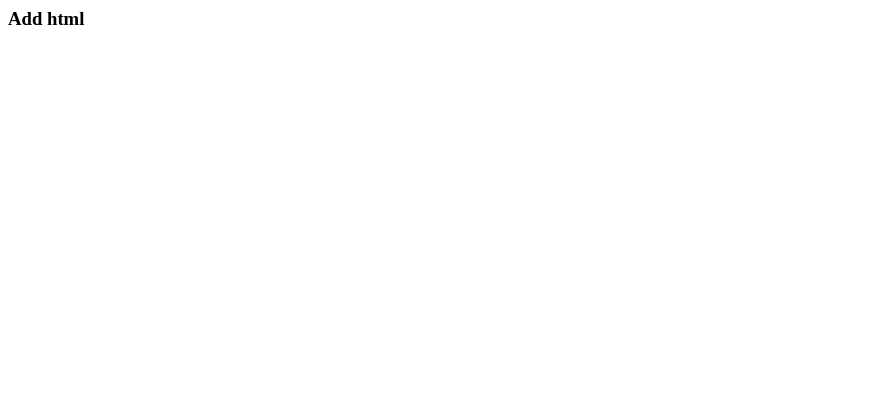
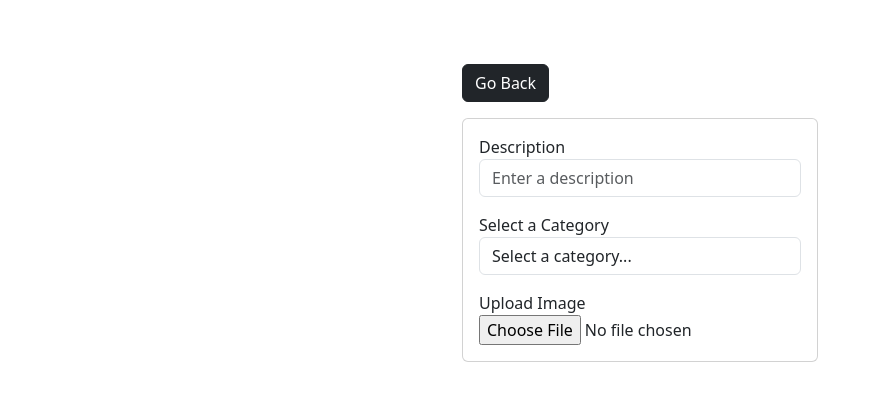
Before and after one commit to msayrac/photoAlbumDjango, a Django app: page /add/ in a window 1280 px wide. Before the commit the part shown is almost empty. Shown: the top 401 px of the page, without its empty margins (0-873 px from the left). Run offline with Django 5.2, Linux system fonts and the light colour scheme; data that the repository does not hold is empty.

Commit message:
Add new photo and dropdown categort added

```diff
--- a/photos/templates/photos/add.html
+++ b/photos/templates/photos/add.html
@@ -1 +1,49 @@
-<h3>Add html</h3>
+<!DOCTYPE html>
+<html lang="en">
+<head>
+    <meta charset="UTF-8">
+    <meta name="viewport" content="width=device-width, initial-scale=1.0">
+    <title>Add Photo</title>
+
+    <link href="https://cdn.jsdelivr.net/npm/bootstrap@5.3.8/dist/css/bootstrap.min.css" rel="stylesheet" integrity="sha384-sRIl4kxILFvY47J16cr9ZwB07vP4J8+LH7qKQnuqkuIAvNWLzeN8tE5YBujZqJLB" crossorigin="anonymous">
+
+</head>
+<body class="m-5">
+    <div class="container">
+
+        <div class="row justify-content-center">
+            <div class="col-md-4">
+                <a href="{% url 'gallery' %}" class="btn btn-dark my-3">Go Back</a>
+                <div class="card">
+                    <form>
+
+                        <div class="form-group m-3">
+                            <label>Description</label>
+                            <input name="description" type="text" placeholder="Enter a description" class="form-control">
+                        </div>
+
+                         <div class="form-group m-3">
+                            <label>Select a Category</label>
+                            <select name="category" class="form-control">
+                                <option value='none'>Select a category...</option>
+                                {% for category in categories %}
+                                    <option value={{category.id}}>{{category.name}}</option>
+                                {% endfor %}
+                            </select>
+                        </div>
+
+
+
+                        <div class="form-group m-3">
+                            <label>Upload Image</label>
+                            <input  name="image" type="file" class="form-control-file">
+                        </div>
+
+                    </form>
+                </div>
+            </div>
+        </div>
+    </div>
+
+</body>
+</html>
--- a/photos/views.py
+++ b/photos/views.py
@@ -21,7 +21,9 @@ def viewPhoto(request, pk):
     return render(request, 'photos/photo.html',context)
 
 
+def addPhoto(request):
 
+    categories = Category.objects.all()
 
-def addPhoto(request):
-    return render(request, 'photos/add.html')
+    context = {'categories':categories}
+    return render(request, 'photos/add.html',context)
```
Also changed, not shown: photos/templates/photos/photo.html (line endings or trailing spaces).
